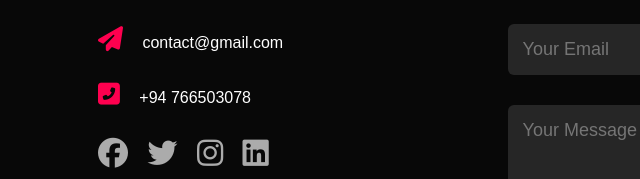
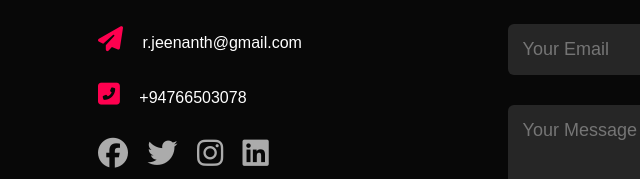
Before and after one commit to JeenanthR/Personal-Portfolio---KIC-DCSAI-251-F-047, a plain HTML site: page index.html in a window 1280 px wide. Shown: the part 2628-2807 px from the top of the page, 30-670 px from the left. Drawn offline with Linux system fonts and the light colour scheme.

Commit message:
Update index.html

```diff
--- a/index.html
+++ b/index.html
@@ -591,8 +591,8 @@ nav .fas{
                 <div class="row">
                     <div class="contact-left">
                         <h1 class="sub-title"> Contact Me </h1>
-                        <p> <i class="fas fa-paper-plane"></i> contact@gmail.com </p>
-                        <p> <i class="fas fa-phone-square-alt"></i> +94 766503078 </p>
+                        <p> <i class="fas fa-paper-plane"></i> r.jeenanth@gmail.com </p>
+                        <p> <i class="fas fa-phone-square-alt"></i> +94766503078 </p>
                         <div class="social-icons">
                             <a href="https://facebook.com/"><i class="fab fa-facebook"></i></a>
                             <a href="https://x.com/"><i class="fab fa-twitter"></i></a>
```
